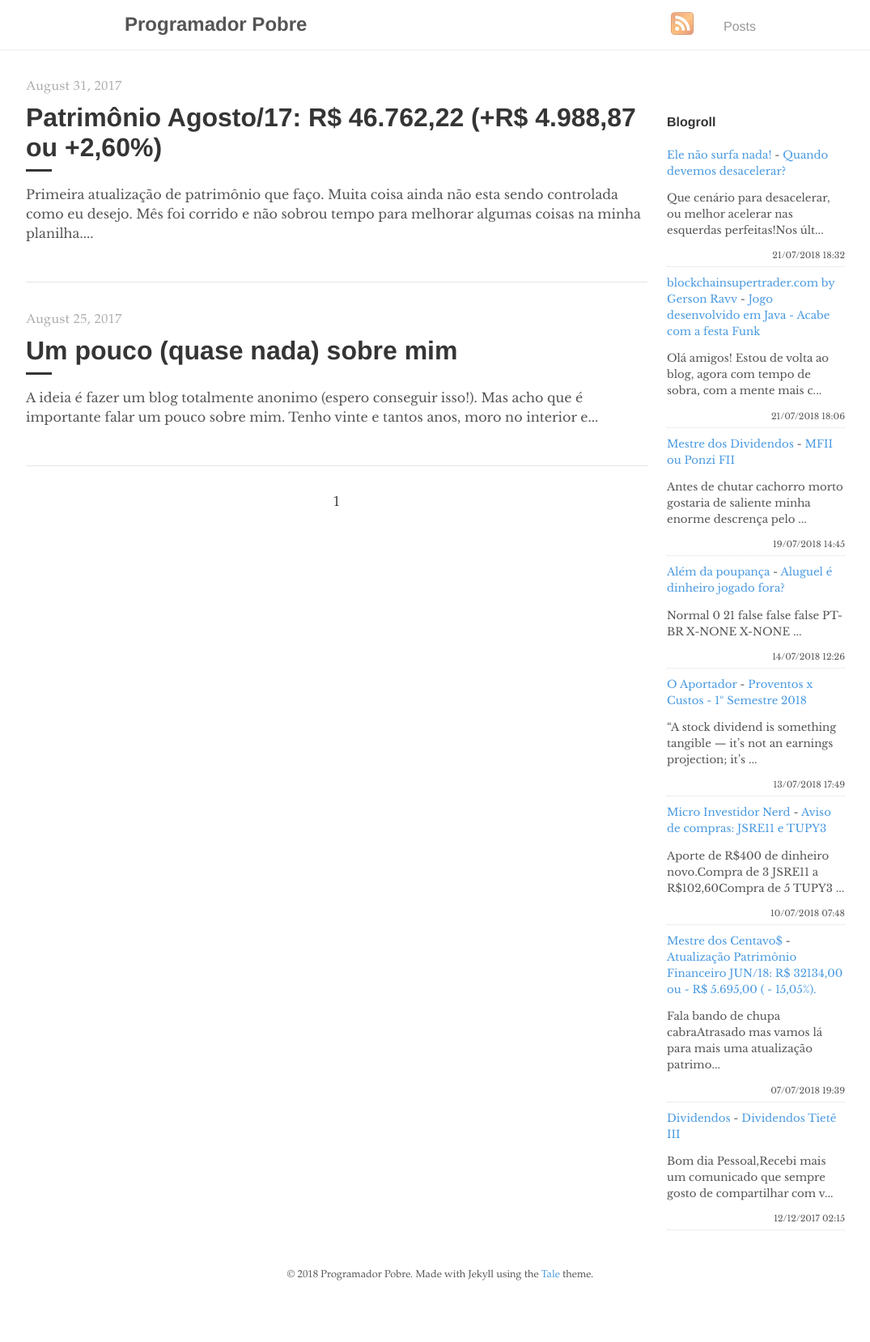
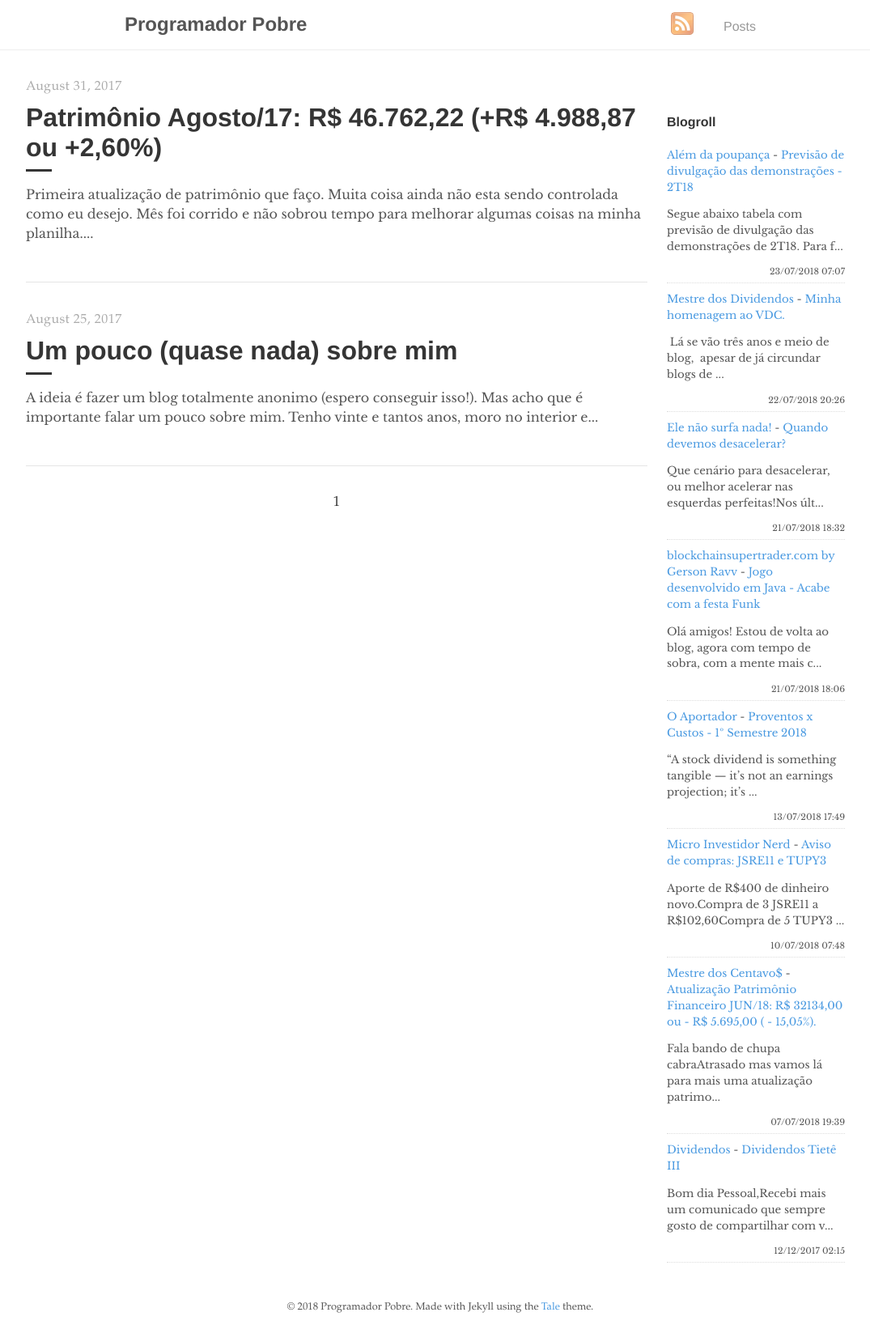
Before and after one commit to programadorpobre/programadorpobre.github.io, a Jekyll site: the page built from index.html, in a window 1280 px wide. Shown: the whole page at 81% size, without its empty margins (96-1171 px from the left). Built offline with Jekyll 4.4.1, drawn with Linux system fonts in a browser that asks for light colours; the list of posts is cut into pages by our own code; comment, search, counter and statistics services are not loaded; before the commit the page ends 1618 px from its top, so only the background shows below that.

Commit message:
[ci skip] travis #352

```diff
--- a/_includes/feed-entries.html
+++ b/_includes/feed-entries.html
@@ -1,3 +1,13 @@
+<div class="feed-entry">
+    <a class="feed-entry-site-name" href="https://alemdapoupanca.blogspot.com/">Além da poupança</a> - <a class="feed-entry-title" href="https://alemdapoupanca.blogspot.com/2018/07/previsao-de-divulgacao-das.html">Previsão de divulgação das demonstrações - 2T18</a>
+    <p class="feed-entry-summary">Segue abaixo tabela com previsão de divulgação das demonstrações de 2T18. Para f...</p>
+    <time datetime="2018-07-23T07:07:00.001-03:00">23/07/2018 07:07</time>
+</div>
+<div class="feed-entry">
+    <a class="feed-entry-site-name" href="https://mestredosdividendos.blogspot.com/">Mestre dos Dividendos</a> - <a class="feed-entry-title" href="https://mestredosdividendos.blogspot.com/2018/07/minha-homenagem-ao-vdc.html">Minha homenagem ao VDC.</a>
+    <p class="feed-entry-summary">&nbsp;Lá se vão três anos e meio de blog,&nbsp; apesar de já circundar blogs de ...</p>
+    <time datetime="2018-07-22T20:26:00.001-07:00">22/07/2018 20:26</time>
+</div>
 <div class="feed-entry">
     <a class="feed-entry-site-name" href="https://elenaosurfanada.blogspot.com/">Ele não surfa nada!</a> - <a class="feed-entry-title" href="https://elenaosurfanada.blogspot.com/2018/07/quando-devemos-desacelerar.html">Quando devemos desacelerar?</a>
     <p class="feed-entry-summary">Que cenário para desacelerar, ou melhor acelerar nas esquerdas perfeitas!Nos últ...</p>
@@ -7,16 +17,6 @@
     <a class="feed-entry-site-name" href="http://www.blockchainsupertrader.com/">blockchainsupertrader.com by Gerson Ravv</a> - <a class="feed-entry-title" href="http://www.blockchainsupertrader.com/2018/07/jogo-desenvolvido-em-java-acabe-com.html">Jogo desenvolvido em Java - Acabe com a festa Funk</a>
     <p class="feed-entry-summary">Olá amigos! Estou de volta ao blog, agora com tempo de sobra, com a mente mais c...</p>
     <time datetime="2018-07-21T18:06:00.001-03:00">21/07/2018 18:06</time>
-</div>
-<div class="feed-entry">
-    <a class="feed-entry-site-name" href="https://mestredosdividendos.blogspot.com/">Mestre dos Dividendos</a> - <a class="feed-entry-title" href="https://mestredosdividendos.blogspot.com/2018/07/mfii-ou-ponzi-fii.html">MFII ou Ponzi FII</a>
-    <p class="feed-entry-summary">Antes de chutar cachorro morto gostaria de saliente minha enorme descrença pelo ...</p>
-    <time datetime="2018-07-19T14:45:00.000-07:00">19/07/2018 14:45</time>
-</div>
-<div class="feed-entry">
-    <a class="feed-entry-site-name" href="https://alemdapoupanca.blogspot.com/">Além da poupança</a> - <a class="feed-entry-title" href="https://alemdapoupanca.blogspot.com/2018/07/aluguel-e-dinheiro-jogado-fora.html">Aluguel é dinheiro jogado fora?</a>
-    <p class="feed-entry-summary">       Normal  0      21      false  false  false    PT-BR  X-NONE  X-NONE      ...</p>
-    <time datetime="2018-07-14T12:26:00.000-03:00">14/07/2018 12:26</time>
 </div>
 <div class="feed-entry">
     <a class="feed-entry-site-name" href="https://oaportadorfinanceiro.blogspot.com/">O Aportador</a> - <a class="feed-entry-title" href="https://oaportadorfinanceiro.blogspot.com/2018/07/proventos-x-custos-1-semestre-2018.html">Proventos x Custos - 1º Semestre 2018</a>
```
